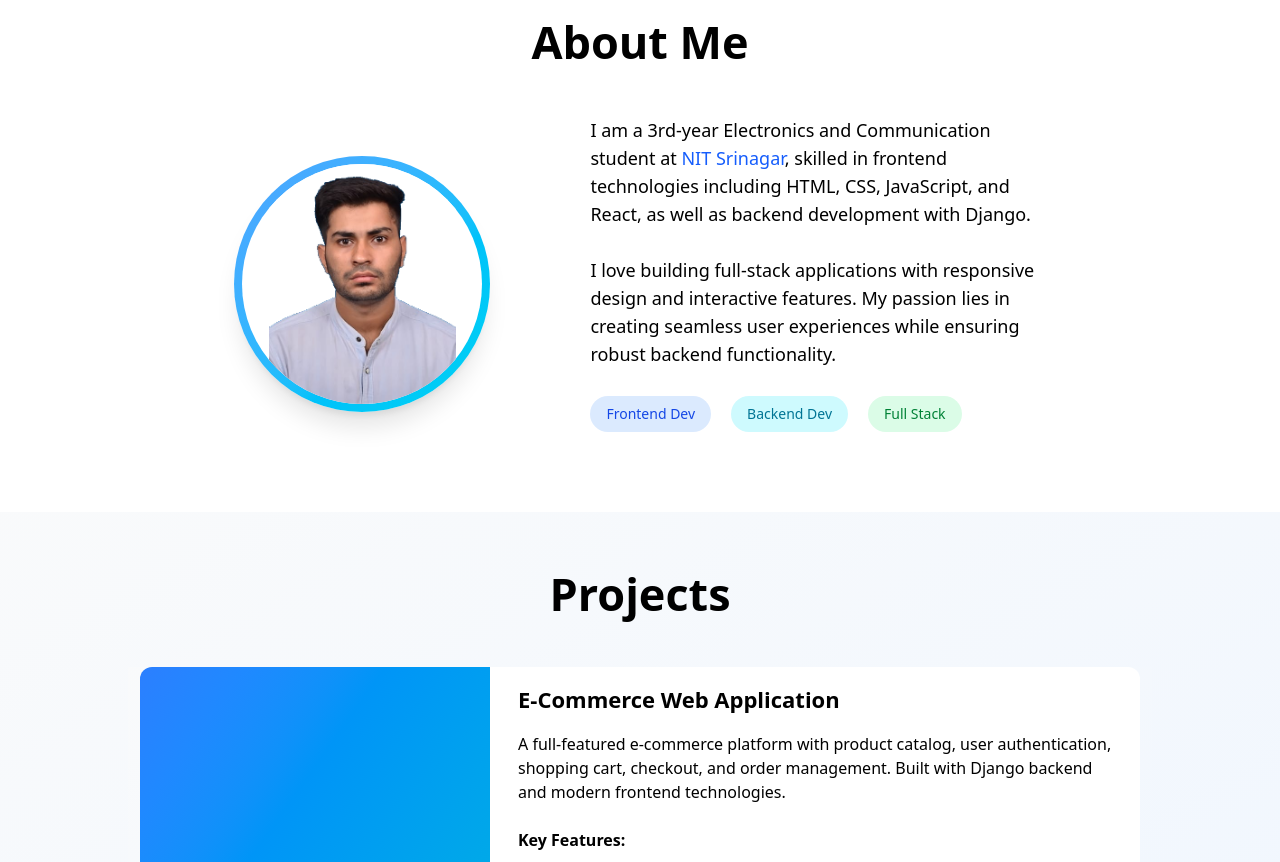
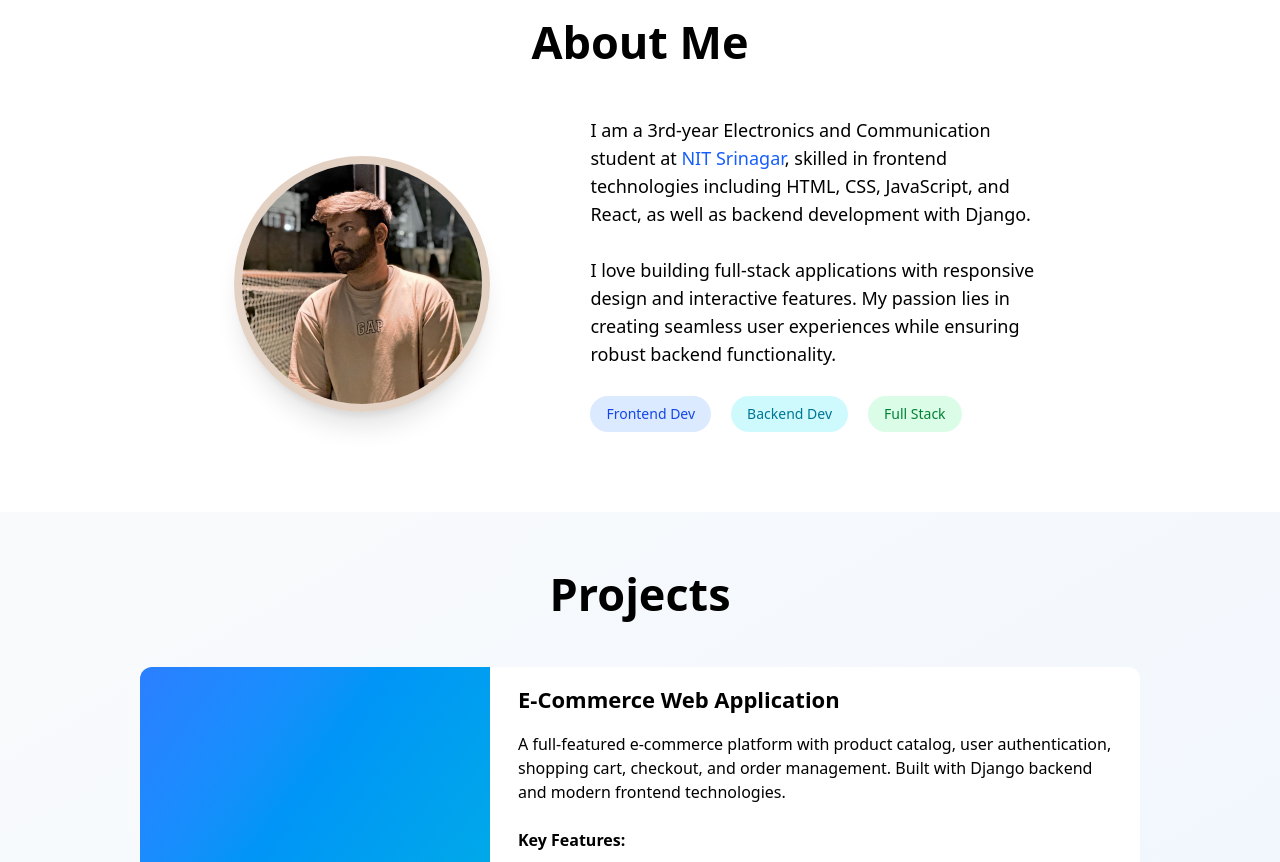
Before and after one commit to namishmahajan2005-arch/My-Portfolio, a React (Vite) app in the folder my-portfolio/: page / in a window 1280 px wide. Shown: the part 940-1802 px from the top of the page. Built offline with nearby package versions, Linux system fonts and the light colour scheme.

Commit message:
Changed my photo

```diff
--- a/my-portfolio/src/Components/About.jsx
+++ b/my-portfolio/src/Components/About.jsx
@@ -1,6 +1,7 @@
 import React from 'react'
 import '../App.css'
 import photo from "../assets/photo_white_bg.png";
+import image from "../assets/my-photo.jpg"
 
 export const About = () => {
   return (
@@ -8,9 +9,9 @@ export const About = () => {
       <div data-aos="slide-down" className='h4'>About Me</div>
       <div className=' w-full sm:flex xl:w-7/10 xl:mx-auto pt-10'>
          <div data-aos="slide-right" className='sm:w-2/5 sm:justify-end lg:pr-15 flex justify-center items-center my-10 '>
-          <div className='w-64 h-64 rounded-full bg-gradient-to-br from-blue-400 to-cyan-400 flex items-center justify-center shadow-xl'>
+          <div className='w-64 h-64 rounded-full bg-[#B88F6A]/40 flex items-center justify-center shadow-xl'>
             <div className="w-60 h-60 rounded-full bg-white flex items-center justify-center overflow-hidden ">
-              <img src={photo} alt="Profile" className="w-full h-full object-contain"/>
+              <img src={image} alt="Profile" className="object-contain"/>
             </div>
           </div>
         </div>
```
Also changed, not shown: my-portfolio/src/assets/my-photo.jpg (added).
